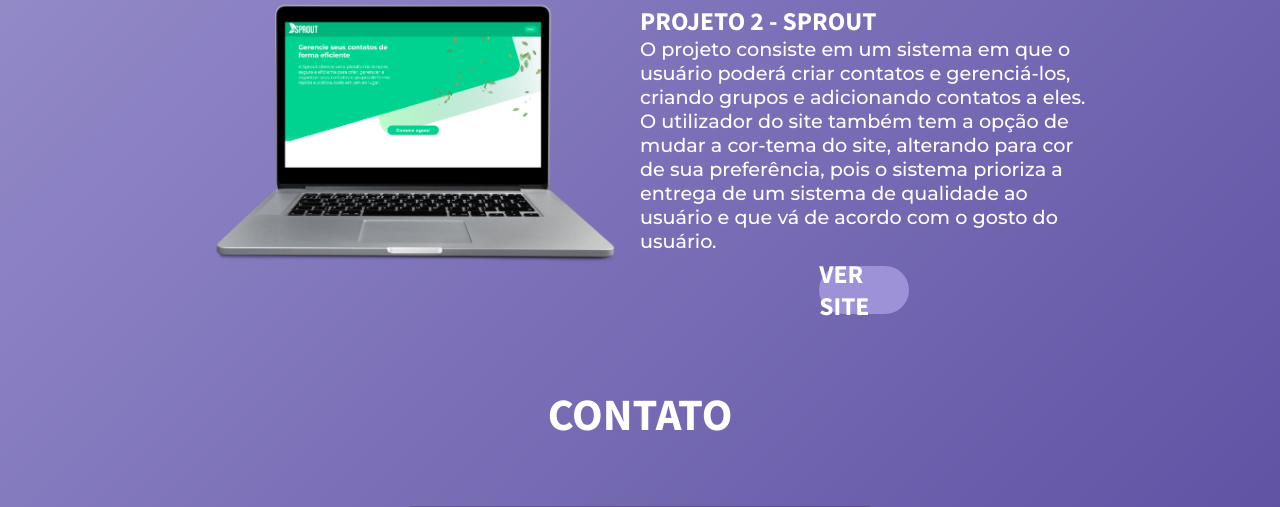
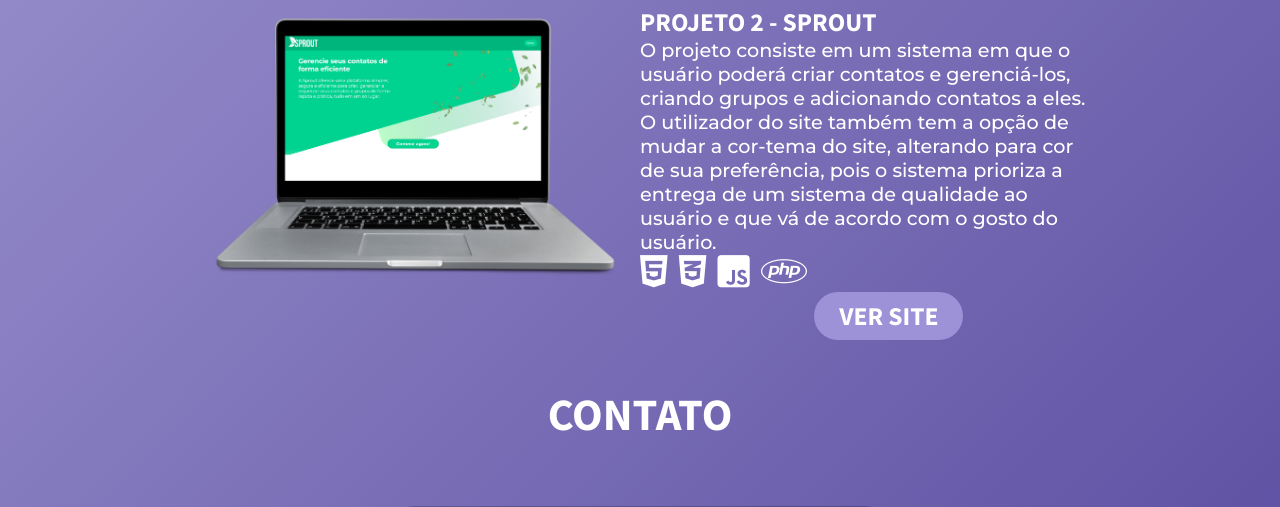
Before and after one commit to giovanafrade/portfolio, a PHP site: page / in a window 1280 px wide. Shown: the part 2150-2657 px from the top of the page. Run offline with PHP 8.4, Linux system fonts and the light colour scheme; some libraries are stand-ins or nearby versions.

Commit message:
atualizações

```diff
--- a/index.php
+++ b/index.php
@@ -71,7 +71,7 @@
                     </div>
                     <div class="sociais">
                         <a href="https://github.com/giovanafrade" target="_blank"><i class="fa-brands fa-github fa-2xl" id="github"></i></a>
-                        <a href="mailto:13gialves@gmail.com" target="_blank"><i class="fa-solid fa-at fa-2xl" id="email"></i></a>
+                        <a href="mailto:13gialves@gmail.com" target="_blank"><i class="fa-solid fa-envelope fa-2xl" id="email"></i></a>
                         <a href="https://wa.me/5511957150430?text=Ol%C3%A1!" target="_blank"><i class="fa-brands fa-whatsapp fa-2xl" id="whatsapp"></i></a>
                     </div>
                 </div>
@@ -146,6 +146,9 @@
                         <div class="tec-logos">
                             <img src="media/logostecnologias/azure-logo.png" id="azure-logo">
                         </div>
+                        <div class="tec-logos">
+                            <img src="media/logostecnologias/figma-logo.png" id="figma-logo">
+                        </div>
                     </div>
                 </div>
             </div>
@@ -179,8 +182,14 @@
                                 Suzanne Collins, como ficha técnica, uma breve sinopse e o trailer.
                                 A finalidade é induzir novos espectadores a consumir a saga de filmes. -->
                         </p>
+                        <div class="tecnologias-projeto">
+                            <i class="fa-brands fa-html5 fa-2xl" id="html-icon"></i>
+                            <i class="fa-brands fa-css3-alt fa-2xl" id="css-icon"></i>
+                        </div>
                         <div class="botao-versite">
-                            <a href="media/Jogos Vorazes/home.html" target="_blank">Ver Site</a>
+                            <div class="botao">
+                                <a href="media/Jogos Vorazes/home.html" target="_blank">Ver Site</a>
+                            </div>
                         </div>
 
                     </div>
@@ -212,8 +221,17 @@
                             prioriza a entrega de um sistema de qualidade ao usuário e que vá de acordo com o gosto do
                             usuário. -->
                         </p>
+                        <div class="tecnologias-projeto">
+                            <i class="fa-brands fa-html5 fa-2xl" id="html-icon"></i>
+                            <i class="fa-brands fa-css3-alt fa-2xl" id="css-icon"></i>
+                            <i class="fa-brands fa-square-js fa-2xl" id="js-icon"></i>
+                            <i class="fa-brands fa-regular fa-php fa-2xl" id="php-icon"></i>
+                        </div>
                         <div class="botao-versite">
-                            <a href="media/Sprout/index.html" target="_blank">Ver Site</a>
+                            <div class="botao">
+                                <a href="media/Sprout/index.html" target="_blank">Ver Site</a>
+                            </div>
+
                         </div>
                     </div>
                 </div>
--- a/style.css
+++ b/style.css
@@ -301,6 +301,8 @@
   display: flex;
   justify-content: center;
   align-content: center;
+  padding-left: 1.5rem;
+  padding-right: 1.5rem;
 }
 
 #html-logo{
@@ -334,6 +336,10 @@
   width: 50%;
   height: 8vh;
 }
+#figma-logo{
+  width:55%;
+  height: 8vh;
+}
 .tec-logos{
   display: flex;
   justify-content: center;
@@ -360,7 +366,7 @@
   border: 0.5px solid #3333335e;
   border-color: #333;
   border-radius: 0.5rem;
-  margin-left: 3vh;
+  margin-left: 3.5vh;
 }
 
 /* Projetos */
@@ -421,14 +427,27 @@
     color: #ffffff;
   }
 }
+.tecnologias-projeto{
+  display: flex;
+  align-items: center;
+  width: 100%;
+  margin-top: 2.7%;
+  i{
+    color: #ffffff;
+    margin-right: 0.7rem;
+    font-size: 2.3rem;
+  }
+}
+
+
 .botao-versite{
   width: 70%;
-  padding-top: 2% ;
+  padding-top: 3% ;
   display: flex;
   justify-content: center;
   align-items: center;
   a{
-    width: 20%;
+    width: 150%;
     background-color: #a99ee2cb;
     border-radius: 2rem;
     text-decoration: none;
@@ -443,7 +462,7 @@
     height: 6vh;
   }
 }
-.botao-versite:hover{
+.botao:hover{
   a{
     background-color: #493a948c;
     transition: 0.5s;
```
Also changed, not shown: media/logostecnologias/figma-logo.png (added).
